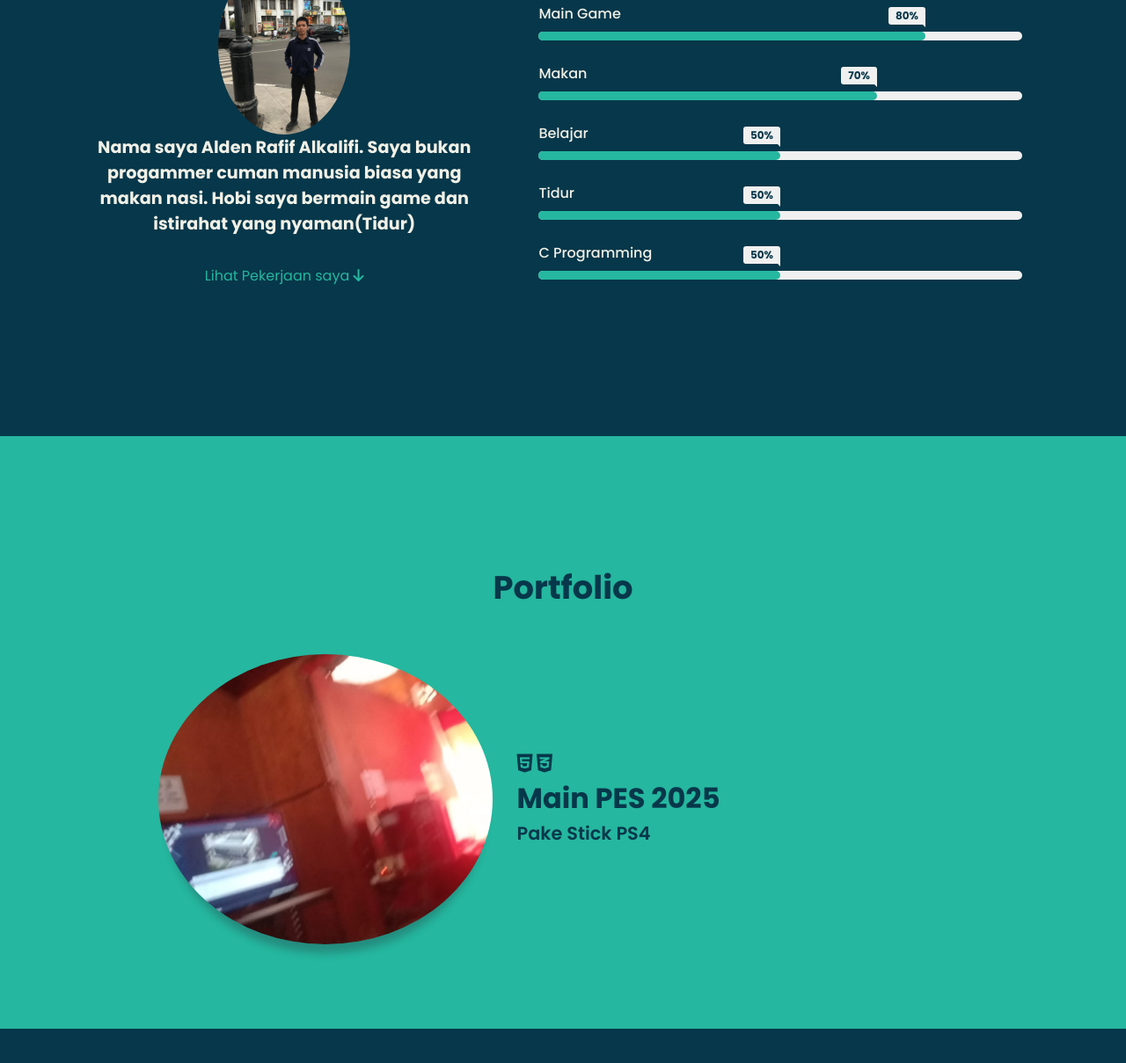
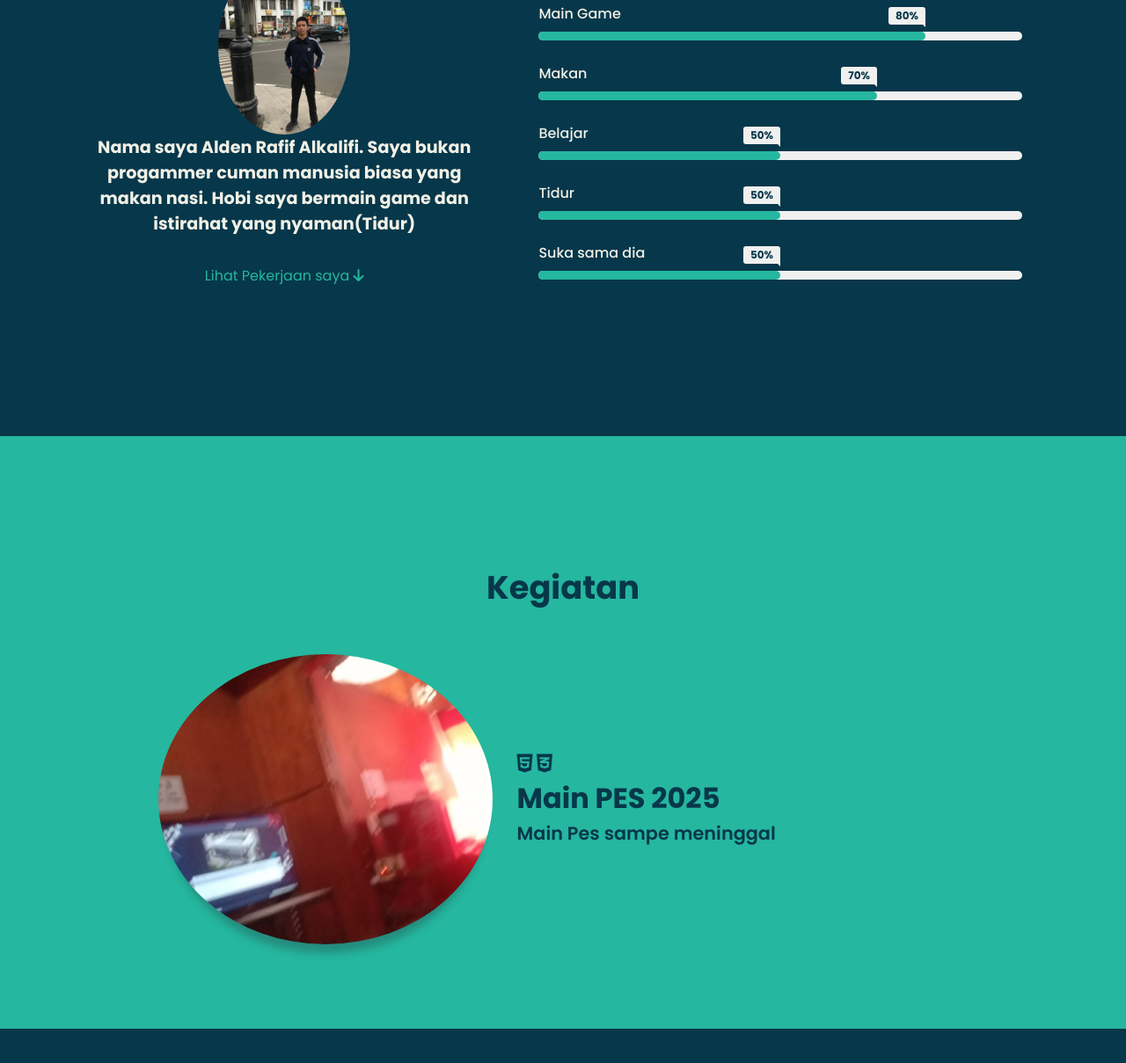
Before and after one commit to AldenRafiff/Website-abal2, a plain HTML site: page index.html in a window 1280 px wide. Shown: the part 991-2200 px from the top of the page at 88% size. Drawn offline with nearby package versions, Linux system fonts and the light colour scheme; a script that the page names is missing.

Commit message:
index.html
Signed-off-by: AldenRafiff <aaldenrafif@gmail.com>

```diff
--- a/index.html
+++ b/index.html
@@ -20,7 +20,7 @@
         </div>
         <ul class="menu-items">
           <li><a href="#about">Tentang</a></li>
-          <li><a href="#my-works">Portfolio</a></li>
+          <li><a href="#my-works">Kegiatan</a></li>
           <li><a href="#contact-me">Kontak</a></li>
         </ul>
       </div>
@@ -82,7 +82,7 @@
                       <div class="progress-line"><span class="javascript"></span></div>
                       <div class="bar">
                         <div class="info">
-                          <span>C Programming</span>
+                          <span> Suka sama dia </span>
                         </div>
                         <div class="progress-line"><span class="c"></span></div>
                       </div>
@@ -93,7 +93,7 @@
             </div>
             <div class="work-arrow-2">
               <p>
-                <a href="#my-works">Lihat apa yang saya buat <i class="fas fa-arrow-down"></i></a>
+                <a href="#my-works">Kegiatan saya <i class="fas fa-arrow-down"></i></a>
               </p>
             </div>
           </div>
@@ -104,7 +104,7 @@
   <section id="my-works">
     <div class="portfolio">
       <div class="proj-heading">
-        <h1>Portfolio</h1>
+        <h1>Kegiatan</h1>
       </div>
           <div class="proj-2">
           <img src="./img/img-1.png">
@@ -112,7 +112,7 @@
             <i class="fab fa-html5"></i>
             <i class="fab fa-css3-alt"></i>
             <h2>Main PES 2025</h2>
-            <p>Pake Stick PS4</p>
+            <p>Main Pes sampe meninggal</p>
             </div>
 
         </div>
```
